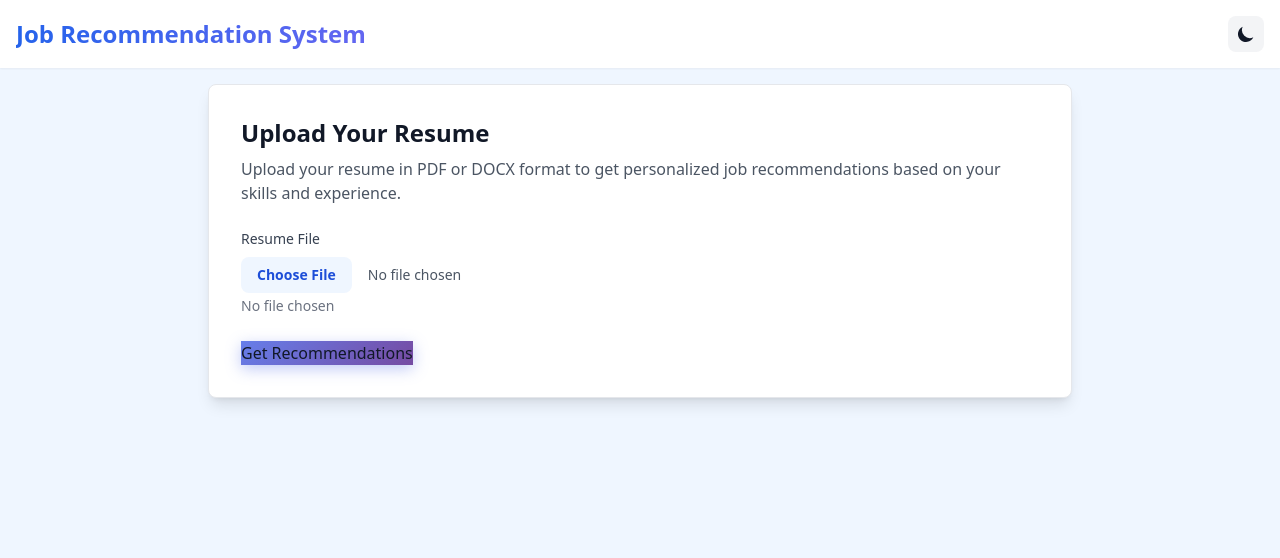
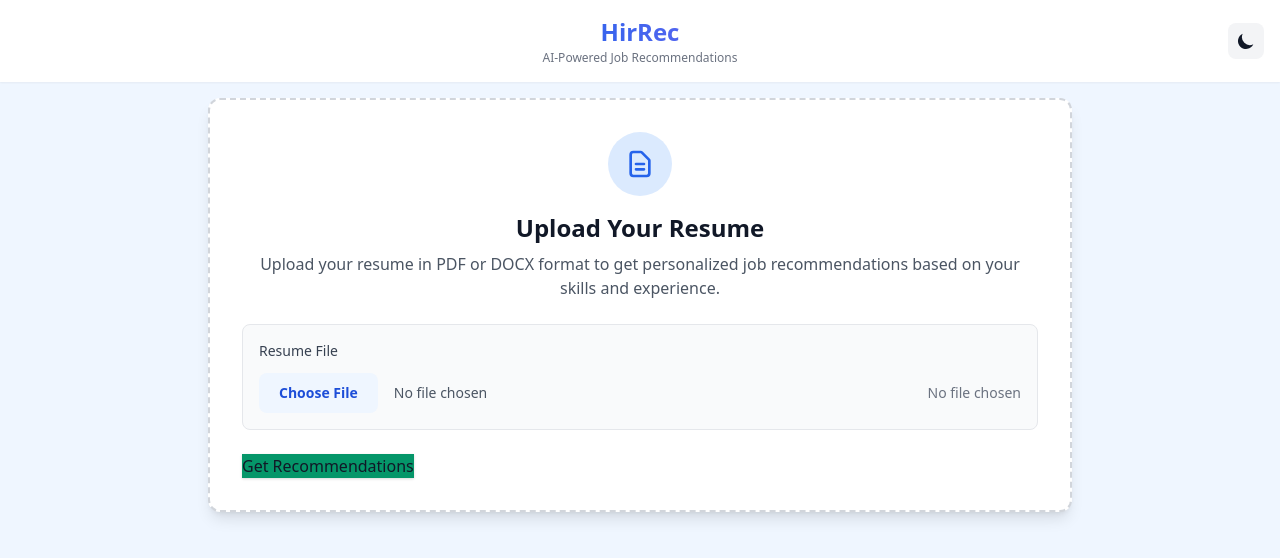
Before and after one commit to abhayybhatt/HireRec, a Flask app: page / in a window 1280 px wide. Shown: the top 558 px of the page. Run offline with Flask 3, Linux system fonts and the light colour scheme; parts of the project's set-up code (start-up, migrations or seed data) failed here and were passed over; some libraries are stand-ins or nearby versions.

Commit message:
added some styling

```diff
--- a/templates/index.html
+++ b/templates/index.html
@@ -12,29 +12,39 @@
     </script>
     <style>
         .btn-primary {
-            @apply w-full px-6 py-3.5 rounded-xl text-white font-semibold transition-all duration-300;
-            background: linear-gradient(135deg, #667eea 0%, #764ba2 100%);
-            box-shadow: 0 4px 15px 0 rgba(102, 126, 234, 0.4);
-            transform: translateY(0);
+            @apply w-full px-6 py-3 rounded-lg text-white font-semibold transition-all duration-200;
+            background-color: #2563eb; /* blue-600 for dark mode */
+            box-shadow: 0 1px 3px 0 rgba(0, 0, 0, 0.1), 0 1px 2px 0 rgba(0, 0, 0, 0.06);
+        }
+        /* Light mode button styling */
+        html:not(.dark) .btn-primary {
+            background-color: #059669; /* emerald-600 for light mode */
         }
         .btn-primary:hover:not(:disabled) {
-            background: linear-gradient(135deg, #764ba2 0%, #667eea 100%);
-            box-shadow: 0 6px 20px 0 rgba(102, 126, 234, 0.5);
-            transform: translateY(-2px);
+            background-color: #1d4ed8; /* blue-700 for dark mode */
+            box-shadow: 0 4px 6px -1px rgba(0, 0, 0, 0.1), 0 2px 4px -1px rgba(0, 0, 0, 0.06);
+        }
+        html:not(.dark) .btn-primary:hover:not(:disabled) {
+            background-color: #047857; /* emerald-700 for light mode */
         }
         .btn-primary:active:not(:disabled) {
-            transform: translateY(0);
-            box-shadow: 0 2px 10px 0 rgba(102, 126, 234, 0.3);
+            background-color: #1e40af; /* blue-800 for dark mode */
+        }
+        html:not(.dark) .btn-primary:active:not(:disabled) {
+            background-color: #065f46; /* emerald-800 for light mode */
         }
         .btn-primary:disabled {
-            background: linear-gradient(135deg, #cbd5e1 0%, #94a3b8 100%);
-            box-shadow: none;
+            background-color: #93c5fd; /* blue-300 */
             cursor: not-allowed;
             opacity: 0.6;
+            box-shadow: none;
+        }
+        html:not(.dark) .btn-primary:disabled {
+            background-color: #86efac; /* emerald-300 for light mode */
         }
 
         .tab {
-            @apply px-4 py-2 font-medium rounded-md cursor-pointer transition-colors border-b-2 border-transparent;
+            @apply px-4 py-3 font-medium rounded-md cursor-pointer transition-colors border-b-2 border-transparent;
         }
         .tab-active {
             @apply border-blue-600 text-blue-600 dark:border-blue-500 dark:text-blue-500;
@@ -56,11 +66,14 @@
 
     <!-- Header -->
     <header class="w-full bg-white dark:bg-gray-800 shadow-sm sticky top-0 z-10">
-        <div class="container mx-auto px-4 py-4 flex justify-between items-center">
+        <div class="container mx-auto px-4 py-4 flex justify-center items-center relative">
+            <div class="text-center">
                 <h1 class="text-2xl font-bold text-transparent bg-clip-text bg-gradient-to-r from-blue-600 to-indigo-500">
-                Job Recommendation System
+                    HirRec
                 </h1>
-            <button id="theme-toggle" class="p-2 rounded-lg bg-gray-100 dark:bg-gray-700 hover:bg-gray-200 dark:hover:bg-gray-600 transition-colors">
+                <p class="text-xs text-gray-500 dark:text-gray-400 mt-0.5">AI-Powered Job Recommendations</p>
+            </div>
+            <button id="theme-toggle" class="absolute right-4 p-2 rounded-lg bg-gray-100 dark:bg-gray-700 hover:bg-gray-200 dark:hover:bg-gray-600 transition-colors">
                 <!-- Moon Icon -->
                 <svg id="theme-toggle-dark-icon" class="w-5 h-5" fill="currentColor" viewBox="0 0 20 20" xmlns="http://www.w3.org/2000/svg"><path d="M17.293 13.293A8 8 0 016.707 2.707a8.001 8.001 0 1010.586 10.586z"></path></svg>
                 <!-- Sun Icon -->
@@ -76,22 +89,31 @@
     <main class="container mx-auto p-4 max-w-4xl">
 
         <!-- Upload Card -->
-        <section id="upload-card" class="bg-white dark:bg-gray-800 p-6 md:p-8 rounded-lg shadow-lg border border-gray-200 dark:border-gray-700">
+        <section id="upload-card" class="bg-white dark:bg-gray-800 p-6 md:p-8 rounded-xl shadow-lg border-2 border-dashed border-gray-300 dark:border-gray-600 hover:border-gray-400 dark:hover:border-gray-500 transition-colors">
+            <div class="text-center mb-6">
+                <div class="inline-flex items-center justify-center w-16 h-16 rounded-full bg-blue-100 dark:bg-blue-900/30 mb-4">
+                    <svg class="w-8 h-8 text-blue-600 dark:text-blue-400" fill="none" stroke="currentColor" viewBox="0 0 24 24" xmlns="http://www.w3.org/2000/svg">
+                        <path stroke-linecap="round" stroke-linejoin="round" stroke-width="2" d="M9 12h6m-6 4h6m2 5H7a2 2 0 01-2-2V5a2 2 0 012-2h5.586a1 1 0 01.707.293l5.414 5.414a1 1 0 01.293.707V19a2 2 0 01-2 2z"></path>
+                    </svg>
+                </div>
                 <h2 class="text-2xl font-semibold mb-2 text-gray-900 dark:text-gray-100">Upload Your Resume</h2>
-            <p class="text-gray-600 dark:text-gray-300 mb-6">Upload your resume in PDF or DOCX format to get personalized job recommendations based on your skills and experience.</p>
+                <p class="text-gray-600 dark:text-gray-300">Upload your resume in PDF or DOCX format to get personalized job recommendations based on your skills and experience.</p>
+            </div>
 
             <form id="resume-form" class="space-y-6">
-                <div>
-                    <label for="resume-file" class="block text-sm font-medium text-gray-700 dark:text-gray-200 mb-2">Resume File</label>
+                <div class="bg-gray-50 dark:bg-gray-700/50 rounded-lg p-4 border border-gray-200 dark:border-gray-600">
+                    <label for="resume-file" class="block text-sm font-medium text-gray-700 dark:text-gray-200 mb-3">Resume File</label>
+                    <div class="flex items-center gap-4">
                         <input id="resume-file-input" type="file" name="resume" accept=".pdf,.docx"
-                           class="block w-full text-sm text-gray-600 dark:text-gray-300
-                                  file:mr-4 file:py-2 file:px-4
+                               class="block flex-1 text-sm text-gray-600 dark:text-gray-300
+                                      file:mr-4 file:py-2.5 file:px-5
                                       file:rounded-lg file:border-0 file:text-sm file:font-semibold
                                       file:bg-blue-50 file:text-blue-700
                                       dark:file:bg-blue-900 dark:file:text-blue-300
                                       hover:file:bg-blue-100 dark:hover:file:bg-blue-800
-                                  cursor-pointer"/>
-                    <span id="file-name" class="text-sm text-gray-500 dark:text-gray-400 mt-2">No file chosen</span>
+                                      cursor-pointer transition-colors"/>
+                        <span id="file-name" class="text-sm text-gray-500 dark:text-gray-400 font-medium min-w-[140px] text-right">No file chosen</span>
+                    </div>
                 </div>
 
                 <button type="submit" id="recommend-button" class="btn-primary">
@@ -115,10 +137,13 @@
                 <p id="error-text" class="text-red-700 dark:text-red-300"></p>
             </div>
 
-            <!-- Tabs for Model Selection -->
-            <div id="tabs" class="flex space-x-2 border-b border-gray-300 dark:border-gray-700 mb-4">
-                <button id="tab-tfidf" class="tab tab-active" data-tab="tfidf">TF-IDF (Keywords)</button>
-                <button id="tab-spacy" class="tab" data-tab="spacy">SpaCy (Semantic)</button>
+            <!-- Dropdown for Model Selection -->
+            <div class="mb-6">
+                <label for="model-select" class="block text-sm font-medium text-gray-700 dark:text-gray-300 mb-2">Select Recommendation Model</label>
+                <select id="model-select" class="w-full md:w-auto px-4 py-2.5 rounded-lg border border-gray-300 dark:border-gray-600 bg-white dark:bg-gray-700 text-gray-900 dark:text-gray-100 focus:outline-none focus:ring-2 focus:ring-blue-500 focus:border-transparent transition-colors">
+                    <option value="tfidf">TF-IDF (Keywords) - Keyword Matching</option>
+                    <option value="spacy">SpaCy (Semantic) - Contextual Meaning</option>
+                </select>
             </div>
 
             <!-- Tab Content: TF-IDF -->
@@ -199,24 +224,25 @@
             fileNameSpan.textContent = fileInput.files[0] ? fileInput.files[0].name : 'No file chosen';
         });
 
-        // --- Tab Switching ---
-        const tabs = document.querySelectorAll('.tab');
+        // --- Model Selection Dropdown ---
+        const modelSelect = document.getElementById('model-select');
         const tabContents = document.querySelectorAll('.tab-content');
-        tabs.forEach(tab => {
-            tab.addEventListener('click', () => {
-                const target = tab.getAttribute('data-tab');
 
-                tabs.forEach(t => t.classList.remove('tab-active'));
-                tab.classList.add('tab-active');
-
+        function switchModel(model) {
             tabContents.forEach(c => {
                 c.classList.remove('tab-content-active');
-                    if (c.id === `tab-content-${target}`) {
+                if (c.id === `tab-content-${model}`) {
                     c.classList.add('tab-content-active');
                 }
             });
+        }
+
+        modelSelect.addEventListener('change', (e) => {
+            switchModel(e.target.value);
         });
-        });
+
+        // Initialize with default selection
+        switchModel(modelSelect.value);
 
         // --- Form Submission (AJAX) ---
         const form = document.getElementById('resume-form');
@@ -296,13 +322,13 @@
             errorText.textContent = message;
             errorContainer.classList.remove('hidden');
             resultsSection.classList.remove('hidden');
-            document.getElementById('tabs').classList.add('hidden');
+            document.getElementById('model-select').parentElement.classList.add('hidden');
             tabContents.forEach(c => c.classList.remove('tab-content-active'));
         }
 
         function hideError() {
             errorContainer.classList.add('hidden');
-            document.getElementById('tabs').classList.remove('hidden');
+            document.getElementById('model-select').parentElement.classList.remove('hidden');
         }
 
         function displayResults(data) {
```
Lines whose indentation alone changed are shown as unchanged.
